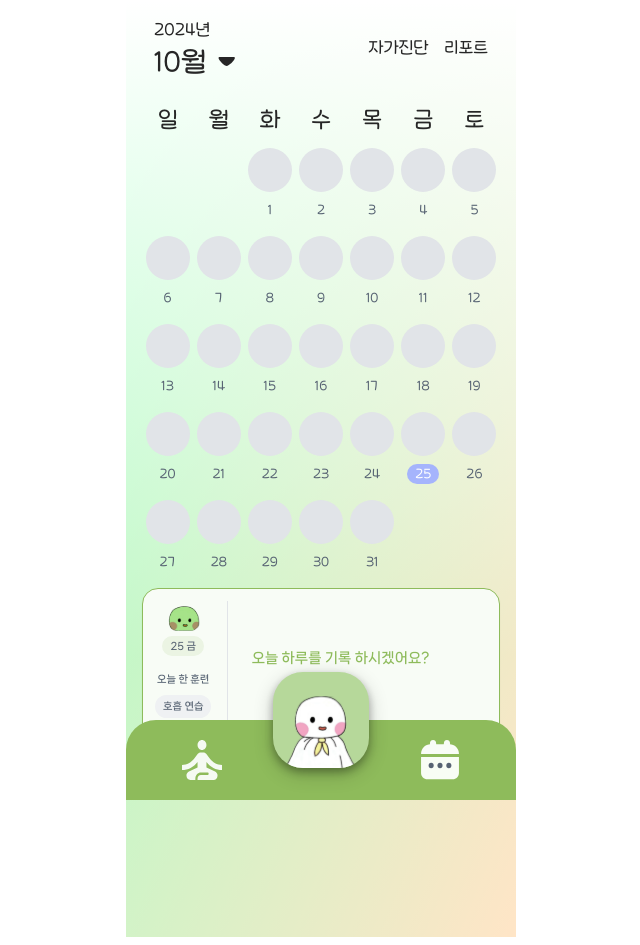
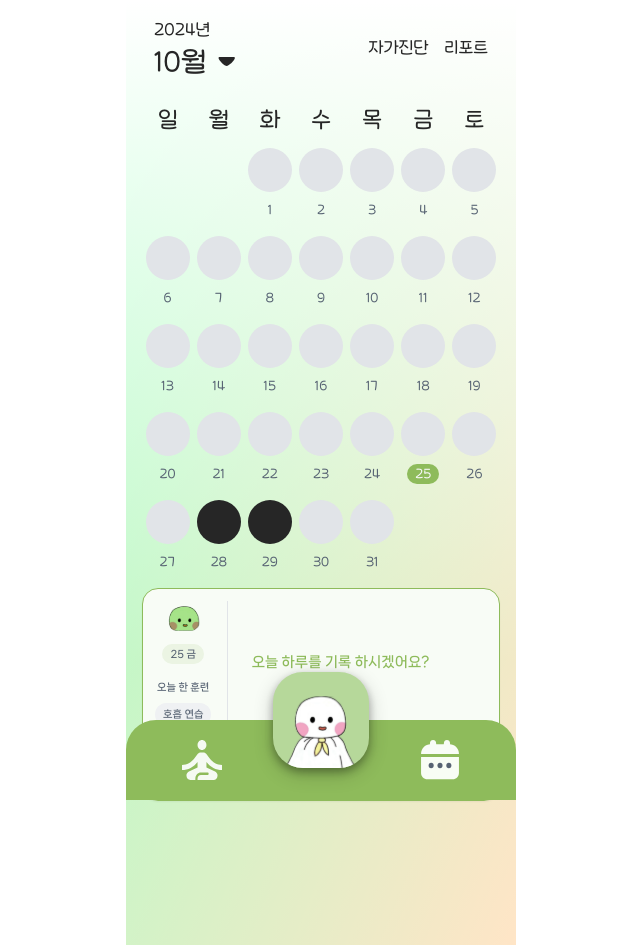
Before and after one commit to seomsoo/ddasoom, a Next.js app in the folder Frontend/: page /record in a window 1280 px wide. Shown: the whole page, without its empty margins (319-959 px from the left). Built offline with nearby package versions, Linux system fonts and the light colour scheme.

Commit message:
[FEAT] #24 공황장애 있을 때 캘린더 검정색 동그라미

```diff
--- a/Frontend/src/app/record/page.tsx
+++ b/Frontend/src/app/record/page.tsx
@@ -14,7 +14,7 @@ import Calendar from '@/components/Record/Calendar';
 import DiaryItem from '@/components/Record/DiaryItem';
 
 export default function RecordPage() {
-  const todayTrainings = ['호흡 연습', '호흡 연습', '호흡 연습' ];
+  const todayTrainings = ['호흡 연습', '호흡 연습', '호흡 연습'];
   const [selectedDate, setSelectedDate] = useState<Date | null>(null);
   const [todayRecord, setTodayRecord] = useState<{ diaryEntry: string | null; selectedIcons: string[] | null }>({
     diaryEntry: null,
@@ -28,23 +28,33 @@ export default function RecordPage() {
   } | null>(null);
   const router = useRouter();
 
+  // 공황 발생 날짜 목록
   const panicDataList = useMemo(() => [
     {
       start_date: '2024-10-29 13:30',
       duration: 5,
-      address: '서울특별시 강남구 삼성동 ddddddddd',
+      address: '서울특별시 강남구 삼성동',
       description: '지하철에서 갑작스럽게 공황이 왔다.',
+    },
+    {
+      start_date: '2024-10-28 10:00',
+      duration: 3,
+      address: '광주광역시 광산구 수완동',
+      description: '엔젤에 사람이 너무 많았다.',
     },
   ], []);
 
+  // 공황 장애 발생 날짜만 추출하여 문자열 배열로 생성
+  const isPanicList = useMemo(() => {
+    return panicDataList.map(entry => entry.start_date.split(' ')[0]); // 'YYYY-MM-DD' 형식만 추출
+  }, [panicDataList]);
+
   useEffect(() => {
-    // 선택된 날짜 기본 설정
     if (!selectedDate) {
       setSelectedDate(new Date());
       return;
     }
 
-    // 날짜 포맷 설정
     const formattedDate = `${selectedDate.getFullYear()}-${String(selectedDate.getMonth() + 1).padStart(2, '0')}-${String(
       selectedDate.getDate(),
     ).padStart(2, '0')}`;
@@ -82,11 +92,11 @@ export default function RecordPage() {
   const renderSomiIcon = () => {
     switch (todayTrainings.length) {
     case 1:
-      return <YellowSomi className='mb-2'/>;
+      return <YellowSomi className='mb-2' />;
     case 2:
-      return <OrangeSomi className='mb-2'/>;
+      return <OrangeSomi className='mb-2' />;
     case 3:
-      return <GreenSomi />;
+      return <GreenSomi className='mb-2' />;
     default:
       return null;
     }
@@ -94,7 +104,12 @@ export default function RecordPage() {
 
   return (
     <div className="pb-32">
-      <Calendar selectedDate={selectedDate} onDateSelect={setSelectedDate} />
+      <Calendar
+        selectedDate={selectedDate}
+        onDateSelect={setSelectedDate}
+        isPanicList={isPanicList}  // 공황 발생 날짜 목록 전달
+        isTraining={todayTrainings.length}
+      />
 
       {/* 공황 일지 박스: panicData가 있을 때만 표시 */}
       {panicData && (
@@ -116,7 +131,6 @@ export default function RecordPage() {
         <div className="flex flex-col items-center mr-4 font-nanumBold text-gray5">
           {todayTrainings && renderSomiIcon()}
           <div className="bg-main3 rounded-2xl p-2 text-center text-xxs w-15 h-5 text-nowrap flex items-center justify-center">
-
             <div>
               {displayDate.getDate()} {selectedDay}
             </div>
--- a/Frontend/src/components/Record/Calendar.tsx
+++ b/Frontend/src/components/Record/Calendar.tsx
@@ -7,6 +7,9 @@ import React, { useState } from 'react';
 import { useSwipeable } from 'react-swipeable';
 
 import CalendarListIcon from '@/asset/Svg/calendarListIcon.svg';
+import GreenSomi from '@/asset/Svg/greenSomi.svg';
+import OrangeSomi from '@/asset/Svg/orangeSomi.svg';
+import YellowSomi from '@/asset/Svg/yellowSomi.svg';
 
 import CalendarModal from './CalendarModal';
 
@@ -15,9 +18,11 @@ const daysOfWeek = ['일', '월', '화', '수', '목', '금', '토'];
 interface CalendarProps {
   selectedDate: Date | null;
   onDateSelect: (date: Date) => void;
+  isPanicList: string[];
+  isTraning: number | null;
 }
 
-export default function Calendar({ selectedDate, onDateSelect }: CalendarProps) {
+export default function Calendar({ selectedDate, onDateSelect, isPanicList, isTraning }: CalendarProps) {
   const [currentDate, setCurrentDate] = useState(new Date());
   const [isModal, setIsModal] = useState(false);
 
@@ -56,6 +61,19 @@ export default function Calendar({ selectedDate, onDateSelect }: CalendarProps)
     setCurrentDate(prevDate => setMonth(prevDate, newMonth - 1));
     setIsModal(false);
   };
+
+  const renderSomiIcon = () => {
+    switch (isTraning) {
+    case 1:
+      return <YellowSomi className="w-6 h-6" />;
+    case 2:
+      return <OrangeSomi className="w-6 h-6" />;
+    case 3:
+    default:
+      return <GreenSomi className="w-16 h-16" />;
+    }
+  };
+  console.log(isTraning);
 
   return (
     <div className="w-full mx-auto" {...handlers}>
@@ -107,22 +125,33 @@ export default function Calendar({ selectedDate, onDateSelect }: CalendarProps)
           const date = new Date(currentDate.getFullYear(), currentDate.getMonth(), day);
           const isTodayDate = isToday(date);
           const isSelected = selectedDate && isSameDay(date, selectedDate);
-
+          const dateString = format(date, 'yyyy-MM-dd');
+          const isPanicDay = isPanicList.includes(dateString);
           return (
             <div key={day} className="flex flex-col items-center text-gray5">
               <div
                 onClick={() => onDateSelect(date)}
-                className="h-11 w-11 flex items-center justify-center rounded-full cursor-pointer bg-gray3"
-              />
+                className={`relative h-11 w-11 flex items-center justify-center rounded-full cursor-pointer ${
+                  isPanicDay ? 'bg-black' : 'bg-gray3'
+                }`}
+              >
+                {/* 훈련 개수에 따른 Somi 아이콘 렌더링 */}
+                {isTraning && (
+                  <div className="absolute inset-11 flex items-center justify-center">
+                    {renderSomiIcon()}
+                  </div>
+                )}
+              </div>
               <span
                 className={`text-sm mt-2 font-hakgyoansimR w-8 rounded-xl text-center ${
-                  isSelected ? 'bg-indigo-300 text-white' : isTodayDate ? 'bg-main1 text-gray1' : ''
+                  isSelected ? 'bg-main1 text-gray1' : isTodayDate ? 'bg-indigo-300 text-white' : ''
                 }`}>
                 {day}
               </span>
             </div>
           );
         })}
+
       </div>
     </div>
   );
```
